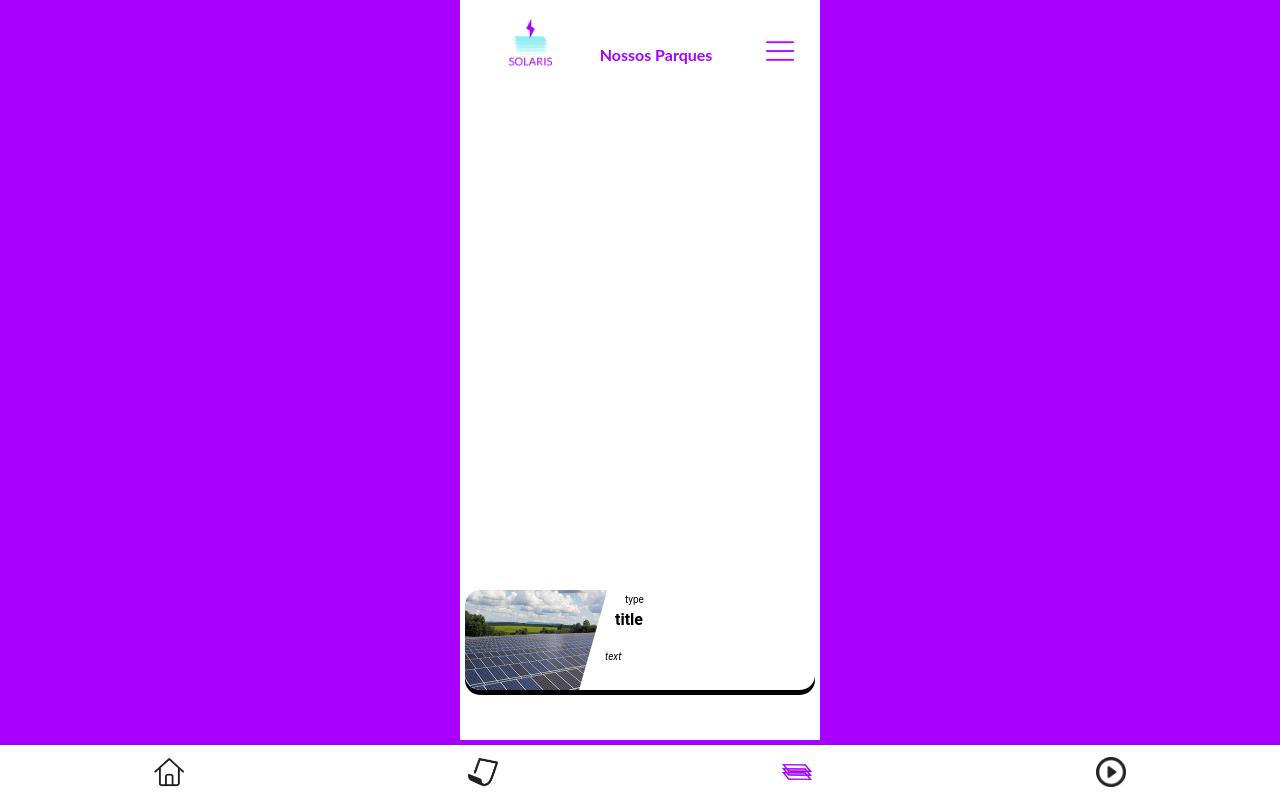
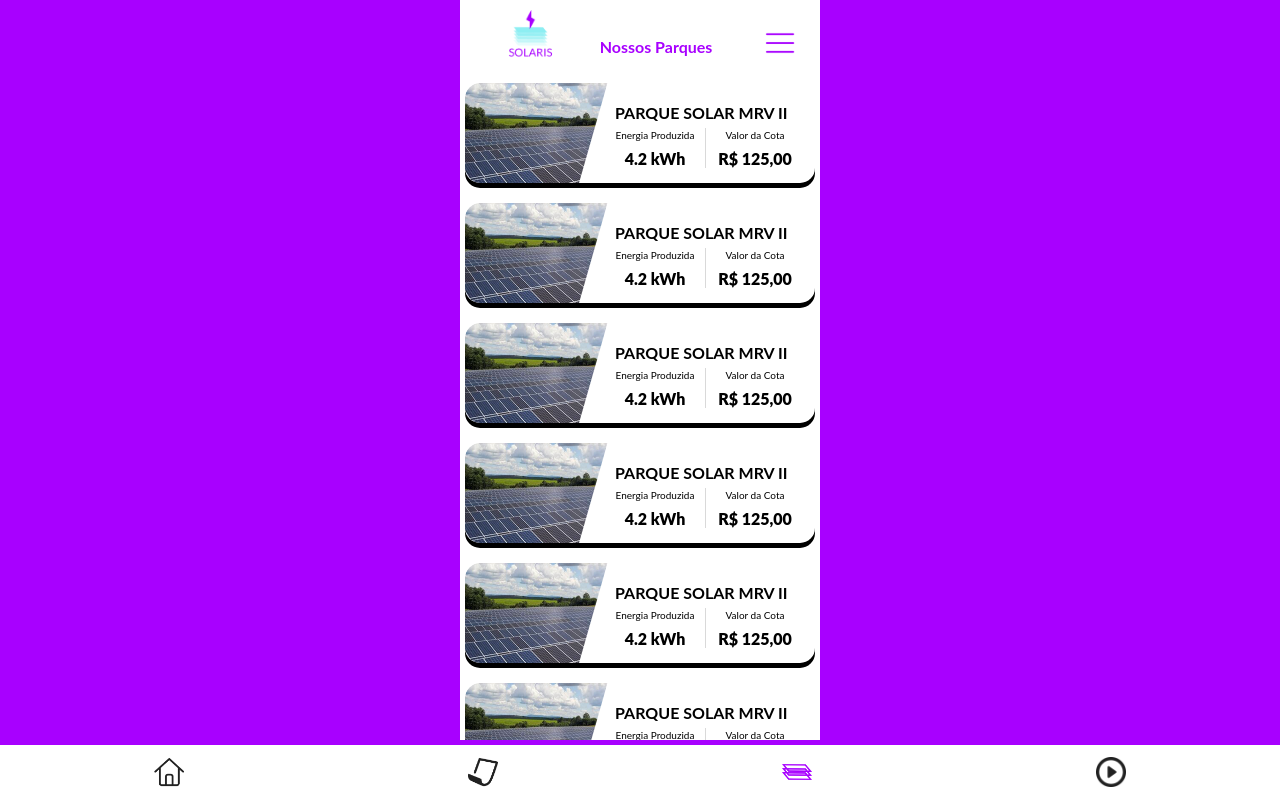
Before and after one commit to luiz-lvj/navi-tech-journey-2022, a React (Create React App) app: page /parklist in a window 1280 px wide. Built offline with nearby package versions, Linux system fonts and the light colour scheme.

Commit message:
Update ParkList.js

```diff
--- a/src/components/ParkList.js
+++ b/src/components/ParkList.js
@@ -14,9 +14,9 @@
             <ParkContent>
                 <ParksList>
                     <ParkCard
+                        CardType='Simple'
                         title="PARQUE SOLAR MRV II"
                         image={painelSolar1}
-                        type="NOSSA RECOMENDAÇÃO"
                         value1="4.2"
                         stat1="Energia Produzida"
                         value2="125,00"
@@ -26,9 +26,9 @@
                     {listParks.map(park => {
                         return (
                             <ParkCard
+                                CardType='Simple'
                                 title="PARQUE SOLAR MRV II"
                                 image={painelSolar1}
-                                type="NOSSA RECOMENDAÇÃO"
                                 value1="4.2"
                                 stat1="Energia Produzida"
                                 value2="125,00"
@@ -41,6 +41,7 @@
 
 
                     <InfoCard
+                        CardType='Simple'
                         title="title"
                         image={painelSolar1}
                         type="type"
@@ -74,7 +75,7 @@
 `;
 
 const ParkContent = styled.div`
-    padding-top:10px;
+    padding-top:20px;
     padding-bottom: 45px;
     position: center;
     left: 0;
```
